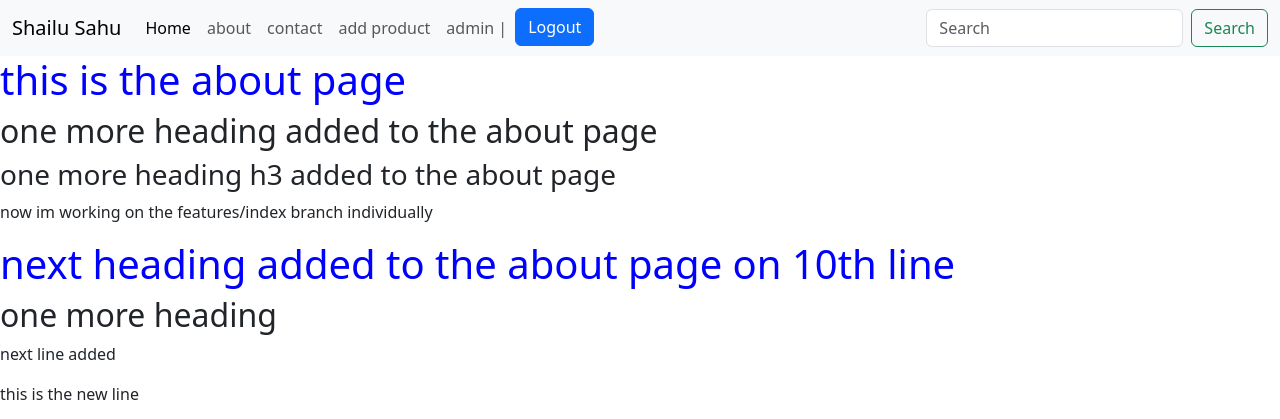
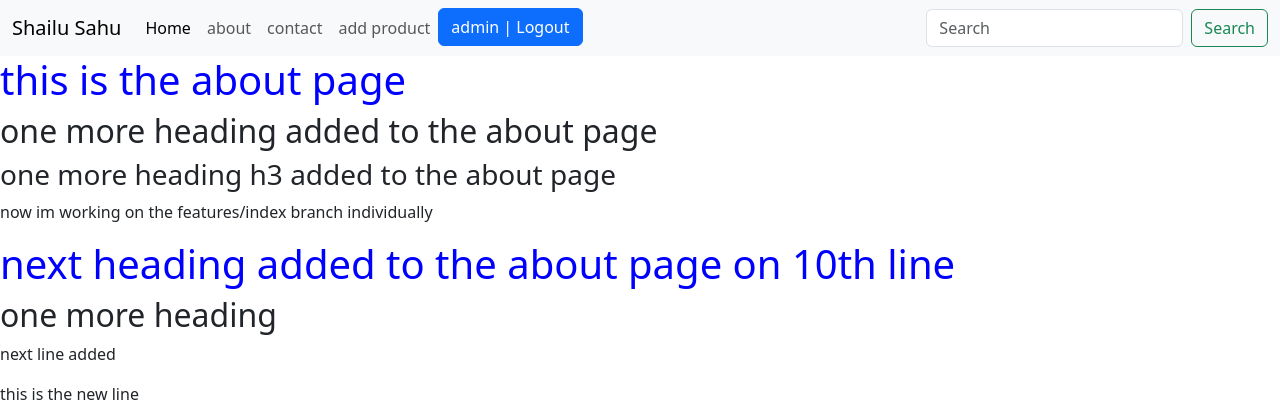
Before and after one commit to shailendra-sahu-43/first_django_project, a Django app: page /about in a window 1280 px wide. Shown: the top 419 px of the page. Run offline with Django 5.2, Linux system fonts and the light colour scheme; a user stored in the database is signed in.

Commit message:
new file updated

```diff
--- a/new_project/templates/base.html
+++ b/new_project/templates/base.html
@@ -35,17 +35,14 @@
 
 
           {% if user.is_authenticated %}
-          <li class="nav-item ms-35">
-            <a class="nav-link" href="#">{{request.user.username}} |</a>
-           </li>
              <form method="POST" action="{% url 'logout' %}" style="display:inline;">
                {% csrf_token %}
              <li class="nav-item ms-35">
-             <button type="submit" class="btn btn-primary"> Logout</button>
+             <button type="submit" class="btn btn-primary"> {{request.user.username}} | Logout</button>
              </li>
              </form>
             {% else %}
-             <!-- <a href="{% url 'login' %}" class="btn btn-link">Login</a> -->
+            <li><a href="{% url 'login' %}" class="btn btn-link">Login</a></li>
             {% endif %}
 
       </ul>
```
Also changed, not shown: db.sqlite3.
